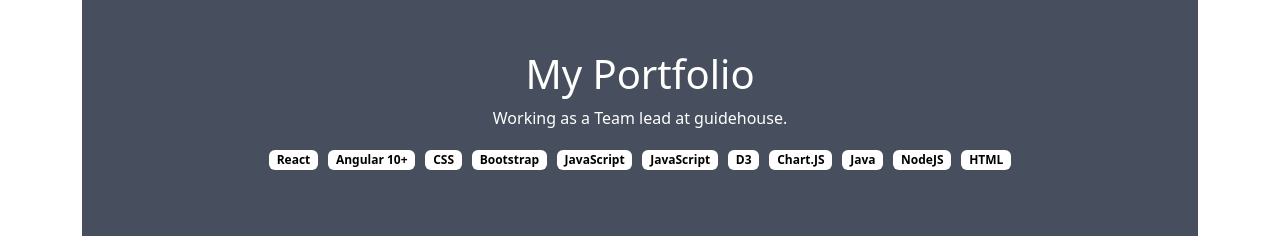
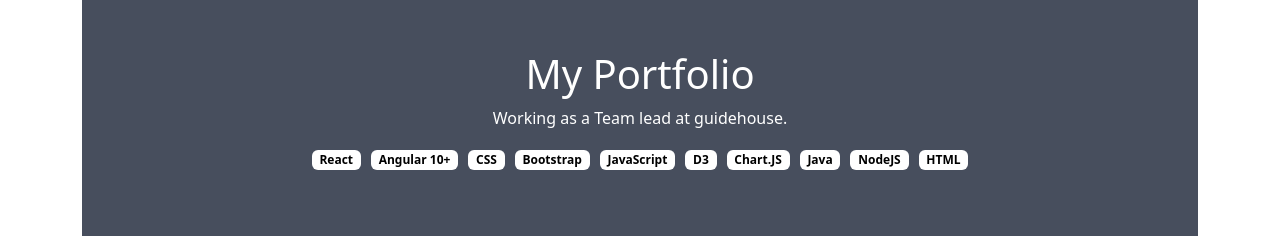
Before and after one commit to upendarreddymamidi/portfolio, a React (Create React App) app: page /portfolio in a window 1280 px wide. Shown: the top 240 px of the page. Built offline with nearby package versions, Linux system fonts and the light colour scheme.

Commit message:
Update SelectionsPage.js

```diff
--- a/src/SelectionsPage.js
+++ b/src/SelectionsPage.js
@@ -25,7 +25,6 @@ function SelectionsPage() {
   <span  style={{background:'white', color: 'black', marginLeft: '10px'}} class="badge badge-secondary">Angular 10+</span>
   <span  style={{background:'white', color: 'black' , marginLeft: '10px'}} class="badge badge-secondary">CSS</span>
   <span  style={{background:'white', color: 'black' , marginLeft: '10px'}} class="badge badge-secondary">Bootstrap</span>
-  <span  style={{background:'white', color: 'black' , marginLeft: '10px' }} class="badge badge-secondary">JavaScript</span>
   <span  style={{background:'white', color: 'black' , marginLeft: '10px' }} class="badge badge-secondary">JavaScript</span>
   <span  style={{background:'white', color: 'black' , marginLeft: '10px' }} class="badge badge-secondary">D3</span>
   <span  style={{background:'white', color: 'black' , marginLeft: '10px' }} class="badge badge-secondary">Chart.JS</span>
```
